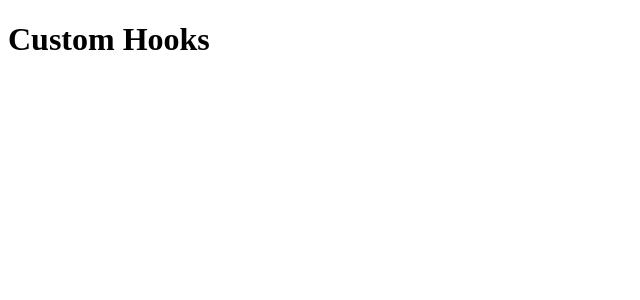
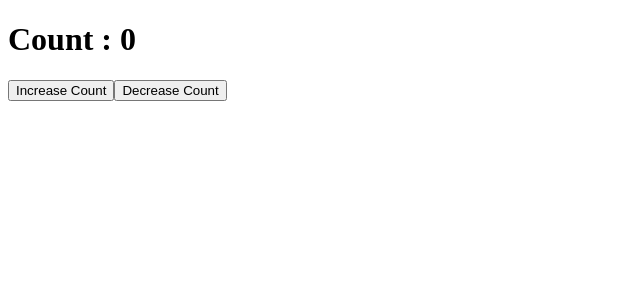
Before and after one commit to Harmankhurana/Cohort-3-Full-Stack-WebDevelopment, a React (Vite) app in the folder Week 11 - Custom Hooks and Recoil/Custom-Hooks/: page / in a window 1280 px wide. Shown: the top 300 px of the page, without its empty margins (0-640 px from the left). Built offline with nearby package versions, Linux system fonts and the light colour scheme.

Commit message:
Importing UseCounter in main.jsx from UseCounter.jsx

```diff
--- a/Week 11 - Custom Hooks and Recoil/Custom-Hooks/src/main.jsx
+++ b/Week 11 - Custom Hooks and Recoil/Custom-Hooks/src/main.jsx
@@ -1,9 +1,10 @@
 import { StrictMode } from 'react'
 import { createRoot } from 'react-dom/client'
 import App from './App.jsx'
+import UseCounter from './UseCounter.jsx'
 
 createRoot(document.getElementById('root')).render(
   <StrictMode>
-    <App />
+    <UseCounter />
   </StrictMode>,
 )
```
